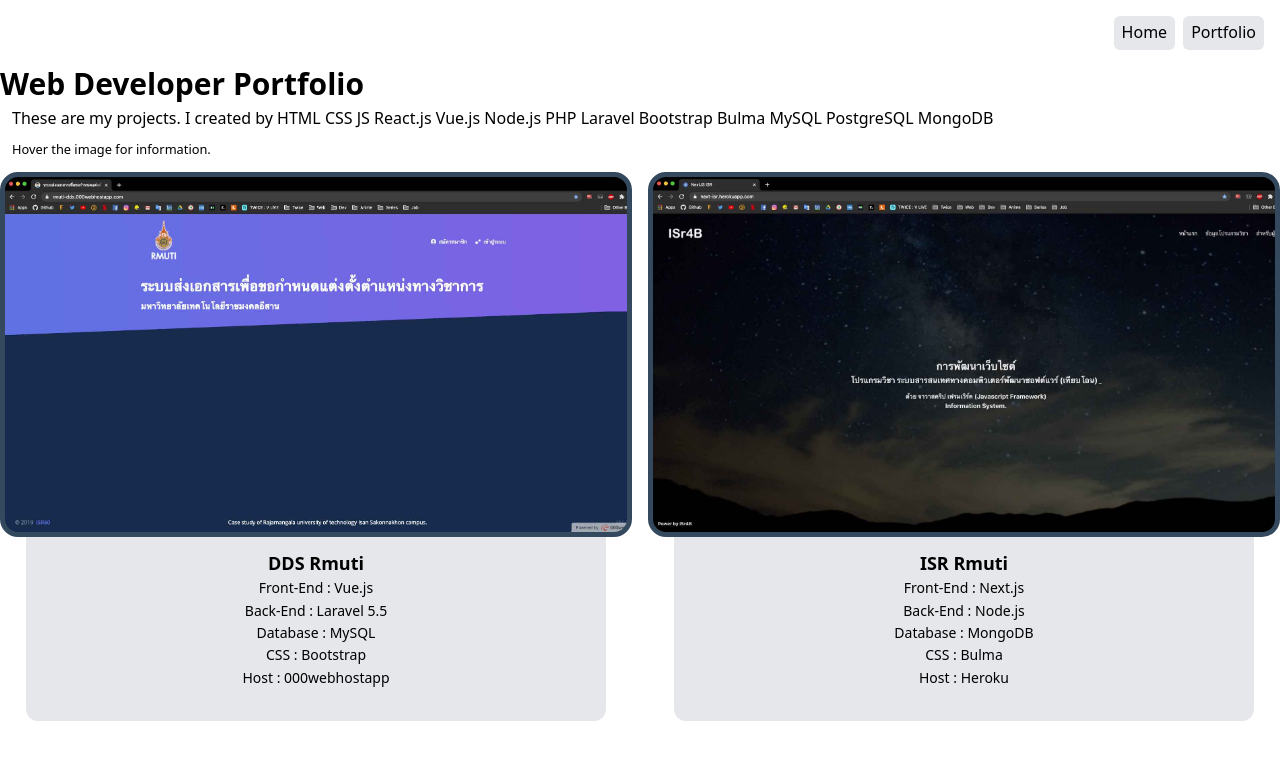
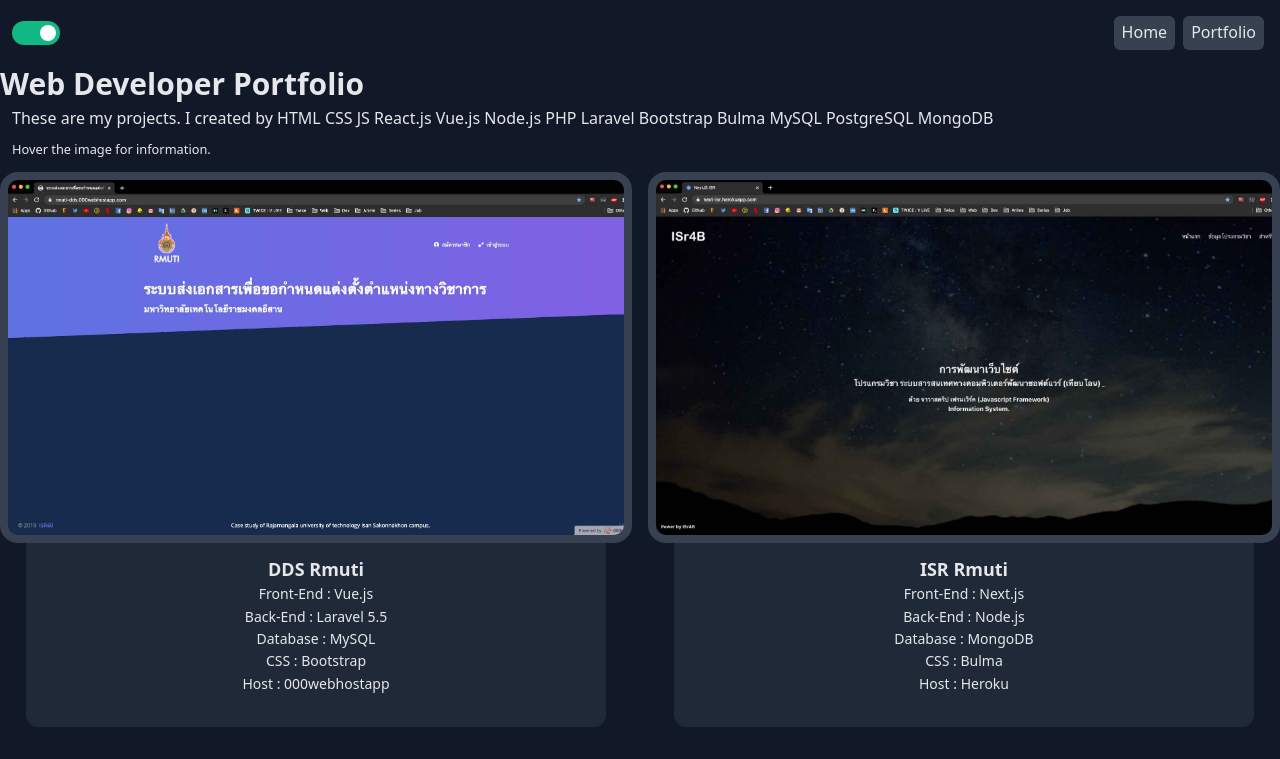
Before and after one commit to SumetPH/react-sumetph, a React (Create React App) app: page /portfolio in a window 1280 px wide. Shown: the top 759 px of the page. Built offline with nearby package versions, Linux system fonts and the light colour scheme.

Commit message:
feat: add toggle theme

```diff
--- a/src/App.jsx
+++ b/src/App.jsx
@@ -8,7 +8,8 @@ const Portfolio = lazy(() => import("./views/Portfolio"));
 
 function App() {
   useEffect(() => {
-    localStorage.setItem("theme", "dark");
+    document.documentElement.classList.add("dark");
+    localStorage.theme = "dark";
   }, []);
 
   return (
--- a/src/components/app/Nav.jsx
+++ b/src/components/app/Nav.jsx
@@ -1,12 +1,40 @@
-import React from "react";
+import React, { useState } from "react";
 import { Link, useLocation } from "react-router-dom";
 
 export default function Nav() {
   const location = useLocation();
+  const [theme, setTheme] = useState("dark");
+
+  const toggleTheme = () => {
+    if (theme === "dark") {
+      setTheme("light");
+      localStorage.theme = "light";
+      document.documentElement.classList.remove("dark");
+    } else {
+      setTheme("dark");
+      localStorage.theme = "dark";
+      document.documentElement.classList.add("dark");
+    }
+  };
 
   return (
     <div className="w-full p-3">
-      <ul className="flex justify-center md:justify-end ">
+      <ul className="flex justify-between items-center">
+        <div>
+          <div
+            onClick={toggleTheme}
+            className={`w-12 h-6 bg-gray-400 rounded-full flex items-center p-1 duration-500 ${
+              theme === "dark" && "bg-green-500"
+            }`}
+          >
+            <div
+              className={`w-4 h-4 bg-white rounded-full duration-500 transform ${
+                theme === "dark" && "translate-x-6"
+              }`}
+            ></div>
+          </div>
+        </div>
+        <div className="flex">
           <li className="bg-gray-200 dark:bg-gray-700 px-2 py-1 m-1 rounded-md">
             <Link className="hover:no-underline " location={location} to="/">
               Home
@@ -21,6 +49,7 @@ export default function Nav() {
               Portfolio
             </Link>
           </li>
+        </div>
       </ul>
     </div>
   );
--- a/src/components/portfolio/Box.jsx
+++ b/src/components/portfolio/Box.jsx
@@ -15,7 +15,7 @@ export default function Box({
 }) {
   return (
     <Container className="mb-4">
-      <Cover img={img}>
+      <Cover className="border-8 dark:border-gray-700" img={img}>
         <UL>
           {repo ? (
             <LI>
@@ -55,7 +55,6 @@ const Cover = styled.div`
   background-image: url(${(props) => props.img});
   background-size: cover;
   padding-top: 56.25%;
-  border: 5px solid #34495e;
   border-radius: 18px;
   position: relative;
   width: 100%;
@@ -73,7 +72,8 @@ const UL = styled.ul`
   list-style-type: none;
   justify-content: center;
   align-items: center;
-  background-color: #34495eda;
+  border-radius: 10px;
+  background-color: #374151da;
   opacity: 0;
   transition: all 0.2s ease-in;
 `;
--- a/src/components/resume/Education.jsx
+++ b/src/components/resume/Education.jsx
@@ -1,10 +1,16 @@
-import React, { useRef } from "react";
+import React from "react";
 import { Timeline, TimelineEvent } from "react-event-timeline";
 import { FaGraduationCap } from "react-icons/fa";
 import Card from "./_Card";
 
 function Education() {
-  const theme = useRef(localStorage.getItem("theme"));
+  const bgColor = () => {
+    if (localStorage.theme === "dark") {
+      return "red";
+    } else {
+      return "white";
+    }
+  };
 
   return (
     <Card title="Education">
@@ -14,7 +20,7 @@ function Education() {
           icon={<FaGraduationCap />}
           iconColor="#4a4a4a"
           contentStyle={{
-            backgroundColor: theme.current === "dark" && "rgba(55, 65, 81)",
+            backgroundColor: bgColor,
             borderRadius: 8,
           }}
         >
@@ -30,7 +36,7 @@ function Education() {
           icon={<FaGraduationCap />}
           iconColor="#4a4a4a"
           contentStyle={{
-            backgroundColor: theme.current === "dark" && "rgba(55, 65, 81)",
+            backgroundColor: bgColor,
             borderRadius: 8,
           }}
         >
--- a/tailwind.config.js
+++ b/tailwind.config.js
@@ -1,6 +1,6 @@
 module.exports = {
   purge: ["./src/**/*.{js,jsx,ts,tsx}", "./public/index.html"],
-  darkMode: "media", // or 'media' or 'class'
+  darkMode: "class", // or 'media' or 'class'
   theme: {
     extend: {},
   },
```
Also changed, not shown: public/index.html (+9 -6 lines), 1 other file (tests, documents, lock files or other folders). Lines whose indentation alone changed are shown as unchanged.
